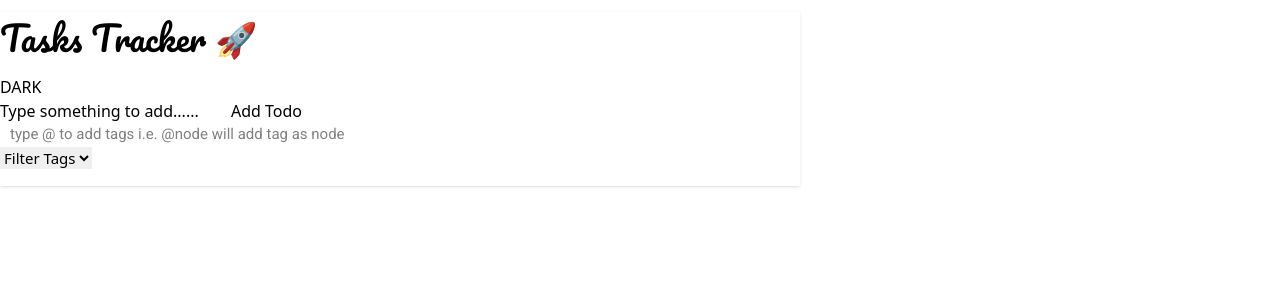
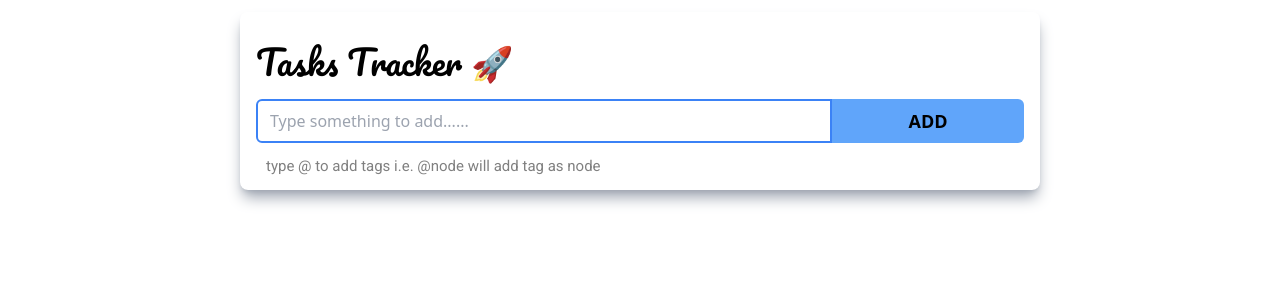
Before and after one commit to vamsi-tupakula/TasksTracker, a React (Create React App) app: page / in a window 1280 px wide. Shown: the top 300 px of the page. Built offline with nearby package versions, Linux system fonts and the light colour scheme.

Commit message:
tailwind basic ui done...

```diff
--- a/src/App.css
+++ b/src/App.css
@@ -11,26 +11,9 @@
   font-family: "Pacifico", cursive;
   font-size: 34px;
 }
-
-h5 {
-  font-family: "Poppins", sans-serif;
-  font-weight: 700;
-}
-
 .list-group li {
   font-family: "Roboto", sans-serif;
   font-size: 20px;
-}
-
-.tag {
-  padding: 1px 10px;
-  background-color: rgb(181, 181, 181);
-  font-family: "Roboto", sans-serif;
-  border-radius: 5px;
-  user-select: none;
-  cursor: pointer;
-  margin-right: 4px;
-  font-size: 15px;
 }
 
 .info {
@@ -40,24 +23,6 @@ h5 {
   padding: 0 10px;
 }
 
-p {
-  margin: 0;
-  display: flex;
-  align-items: center;
-}
-
 select {
   font-size: 15px !important;
 }
-
-input.placeholder-light::placeholder {
-  color: black;
-}
-
-input.placeholder-dark::placeholder {
-  color: white;
-}
-
-span {
-  opacity: 0.7;
-}
--- a/src/App.js
+++ b/src/App.js
@@ -12,7 +12,6 @@ function App() {
     JSON.parse(localStorage.getItem("allTags")) || []
   );
   const [selectedTag, setSelectedTag] = useState("");
-  const [theme, setTheme] = useState(localStorage.getItem("theme") || "light");
 
   useEffect(() => {
     localStorage.setItem("tasks", JSON.stringify(tasks));
@@ -30,17 +29,11 @@ function App() {
     updateTags();
   }, [tasks]);
 
-  useEffect(() => {
-    localStorage.setItem("theme", theme);
-  }, [theme]);
-
   return (
     <div
-      className={`container mt-3 pb-4 shadow rounded-4 App bg-${theme} text-${
-        theme === "light" ? "dark" : "light"
-      }`}
+      className={`App container mx-auto shadow-lg shadow-gray-400 rounded-lg px-4 py-3 mt-3`}
     >
-      <Header theme={theme} setTheme={setTheme} />
+      <Header />
       <InputForm
         tasks={tasks}
         setTasks={setTasks}
@@ -48,10 +41,15 @@ function App() {
         setAllTags={setAllTags}
         selectedTag={selectedTag}
         setSelectedTag={setSelectedTag}
-        theme={theme}
       />
-      {tasks.length === 0 ? "" : <h5 className="my-3">🐎 Tasks to Complete</h5>}
-      <ul className="list-group">
+      {tasks.length === 0 ? (
+        ""
+      ) : (
+        <h5 className="my-3 text-xl sm:text-2xl font-bold">
+          🐎 Tasks to Complete
+        </h5>
+      )}
+      <ul className="list-none">
         {tasks.map((item, index) => {
           if (
             item.status === "todo" &&
@@ -66,15 +64,20 @@ function App() {
                 tasks={tasks}
                 done={false}
                 setSelectedTag={setSelectedTag}
-                theme={theme}
               />
             );
           }
           return null;
         })}
       </ul>
-      {tasks.length === 0 ? "" : <h5 className="my-3">✅ Completed tasks</h5>}
-      <ul className="list-group">
+      {tasks.length === 0 ? (
+        ""
+      ) : (
+        <h5 className="my-3 text-xl sm:text-2xl font-bold">
+          ✅ Completed tasks
+        </h5>
+      )}
+      <ul className="list-none">
         {tasks.map((item, index) => {
           if (
             item.status !== "todo" &&
@@ -89,7 +92,6 @@ function App() {
                 tasks={tasks}
                 done={true}
                 setSelectedTag={setSelectedTag}
-                theme={theme}
               />
             );
           }
--- /dev/null
+++ b/src/components/Filters.jsx
@@ -0,0 +1,81 @@
+import React from "react";
+
+function Filters() {
+  return (
+    <div class="relative inline-block text-left">
+      <div>
+        <button
+          type="button"
+          class="inline-flex w-full justify-center gap-x-1.5 rounded-md bg-white px-3 py-2 text-sm font-semibold text-gray-900 shadow-sm ring-1 ring-inset ring-gray-300 hover:bg-gray-50"
+          id="menu-button"
+          aria-expanded="true"
+          aria-haspopup="true"
+        >
+          Options
+          <svg
+            class="-mr-1 h-5 w-5 text-gray-400"
+            viewBox="0 0 20 20"
+            fill="currentColor"
+            aria-hidden="true"
+          >
+            <path
+              fill-rule="evenodd"
+              d="M5.23 7.21a.75.75 0 011.06.02L10 11.168l3.71-3.938a.75.75 0 111.08 1.04l-4.25 4.5a.75.75 0 01-1.08 0l-4.25-4.5a.75.75 0 01.02-1.06z"
+              clip-rule="evenodd"
+            />
+          </svg>
+        </button>
+      </div>
+      <div
+        class="absolute right-0 z-10 mt-2 w-56 origin-top-right rounded-md bg-white shadow-lg ring-1 ring-black ring-opacity-5 focus:outline-none"
+        role="menu"
+        aria-orientation="vertical"
+        aria-labelledby="menu-button"
+        tabindex="-1"
+      >
+        <div class="py-1" role="none">
+          <a
+            href="/"
+            class="text-gray-700 block px-4 py-2 text-sm"
+            role="menuitem"
+            tabindex="-1"
+            id="menu-item-0"
+          >
+            Account settings
+          </a>
+          <a
+            href="/"
+            class="text-gray-700 block px-4 py-2 text-sm"
+            role="menuitem"
+            tabindex="-1"
+            id="menu-item-1"
+          >
+            Support
+          </a>
+          <a
+            href="/"
+            class="text-gray-700 block px-4 py-2 text-sm"
+            role="menuitem"
+            tabindex="-1"
+            id="menu-item-2"
+          >
+            License
+          </a>
+          <form method="POST" action="#" role="none">
+            <button
+              type="submit"
+              class="text-gray-700 block w-full px-4 py-2 text-left text-sm"
+              role="menuitem"
+              tabindex="-1"
+              id="menu-item-3"
+            >
+              Sign out
+            </button>
+          </form>
+        </div>
+      </div>
+    </div>
+  );
+}
+
+export default Filters;
--- a/src/components/Header.jsx
+++ b/src/components/Header.jsx
@@ -1,22 +1,9 @@
 import React from "react";
 
-export default function Header({ theme, setTheme }) {
-  const handleTheme = () => {
-    if (theme === "light") {
-      setTheme("dark");
-    } else {
-      setTheme("light");
-    }
-  };
+export default function Header() {
   return (
-    <div className="mb-3 pt-2 pb-1 d-flex align-items-center justify-content-between">
-      <h3 className="mt-3 text-center app-title">Tasks Tracker 🚀</h3>
-      <button
-        className={`mt-3 btn bg-info-subtle text-dark fw-bold`}
-        onClick={handleTheme}
-      >
-        {theme === "light" ? "DARK" : "LIGHT"}
-      </button>
+    <div>
+      <h3 className="app-title my-3">Tasks Tracker 🚀</h3>
     </div>
   );
 }
--- a/src/components/InputForm.jsx
+++ b/src/components/InputForm.jsx
@@ -32,12 +32,10 @@ export default function InputForm(props) {
 
   return (
     <>
-      <div className="input-group mb-3 w-4">
+      <div className="flex justify-between">
         <input
           type="text"
-          className={`form-control py-2 bg-${props.theme} text-${
-            props.theme === "light" ? "dark" : "light"
-          } placeholder-${props.theme}`}
+          className={`outline-none border-2 border-blue-500 pl-3 rounded-tl-md rounded-bl-md w-4/5 sm:w-3/4`}
           placeholder="Type something to add......"
           aria-label="todo"
           aria-describedby="button-addon2"
@@ -48,21 +46,22 @@ export default function InputForm(props) {
           onKeyDown={handleKeyDown}
         />
         <button
-          className="btn btn-primary"
+          className="py-2 px-3 bg-blue-400 hover:bg-blue-500 w-1/5 sm:w-1/4 rounded-tr-md rounded-br-md text-lg font-bold"
           type="button"
           id="button-addon2"
           onClick={addTodo}
         >
-          Add Todo
+          ADD
         </button>
       </div>
-      <div className="d-flex justify-content-between">
+      <div className="flex justify-between mt-3">
         <p className="info">
           type @ to add tags i.e. @node will add tag as node
         </p>
         <div className="drop_down">
-          <select
+          {/* <select
             className="form-select"
+            role="menu"
             aria-label="Default select example"
             onChange={(e) => {
               props.setSelectedTag(e.target.value);
@@ -75,11 +74,12 @@ export default function InputForm(props) {
             {props.allTags.map((elem, index) => {
               return (
                 <option key={index} value={elem}>
-                  {elem}
+                  {elem.toUpperCase()}
                 </option>
               );
             })}
-          </select>
+          </select> */}
+          {/* <Filters /> */}
         </div>
       </div>
     </>
--- a/src/components/Todo.jsx
+++ b/src/components/Todo.jsx
@@ -14,22 +14,18 @@ export default function Todo(props) {
 
   return (
     <li
-      className={`list-group-item d-flex justify-content-between align-items-center pb-3 bg-${
-        props.theme
-      } text-${props.theme === "light" ? "dark" : "light"}`}
+      className={`flex justify-between align-middle my-1 py-2 px-3 border-2 rounded-md shadow-sm shadow-gray-300 hover:shadow-gray-400`}
     >
       <p>
-        <div className="d-flex flex-column">
-          <p className="task-text pl-4">{props.item.task}</p>
-          <div className="tags d-flex align-items-start flex-wrap w-100">
+        <div className="flex flex-col gap-y-1">
+          <p className="text-lg font-semibold">{props.item.task}</p>
+          <div className="flex align-start flex-wrap w-100 gap-x-2">
             {props.item.tags !== undefined &&
               props.item.tags.slice(0, 3).map((tag, index) => {
                 return (
                   <span
                     key={index}
-                    className={`tag mt-2 bg-${
-                      props.theme === "light" ? "dark" : "light"
-                    } text-${props.theme} fw-semibold`}
+                    className={`text-sm my-1 py-1 px-2 bg-gray-300 hover:bg-gray-400 rounded-md cursor-pointer font-semibold`}
                     onClick={() => props.setSelectedTag(tag)}
                   >
                     {tag.toUpperCase()}
@@ -39,27 +35,23 @@ export default function Todo(props) {
           </div>
         </div>
       </p>
-      <div className="btn-group">
+      <div className="btn-group flex gap-x-4 text-xl pr-2">
         {props.done !== true ? (
-          <button
-            type="button"
-            className={`btn fs-4 text-danger h-75`}
-            onClick={deleteTask}
-          >
-            <i className="fa-solid fa-trash"></i>
+          <button type="button" className={`btn`} onClick={deleteTask}>
+            <i className="fa-solid fa-trash text-red-600 hover:text-red-700"></i>
           </button>
         ) : (
           ""
         )}
         <button
           type="button"
-          className={`btn fs-4 text-${props.done ? "danger" : "primary"} h-75`}
+          className={`btn`}
           onClick={props.done ? deleteTask : markCompleted}
         >
           {props.done === true ? (
-            <i className="fa-solid fa-trash"></i>
+            <i className="fa-solid fa-trash text-red-600 hover:text-red-700"></i>
           ) : (
-            <i className="fa-regular fa-circle-check"></i>
+            <i className="fa-regular fa-circle-check text-blue-400 hover:text-blue-600"></i>
           )}
         </button>
       </div>
--- a/tailwind.config.js
+++ b/tailwind.config.js
@@ -1,6 +1,6 @@
 /** @type {import('tailwindcss').Config} */
 module.exports = {
-  content: ["./src/**/*.{html,js}"],
+  content: ["./src/**/*.{html,js,jsx}"],
   theme: {
     extend: {},
   },
```
